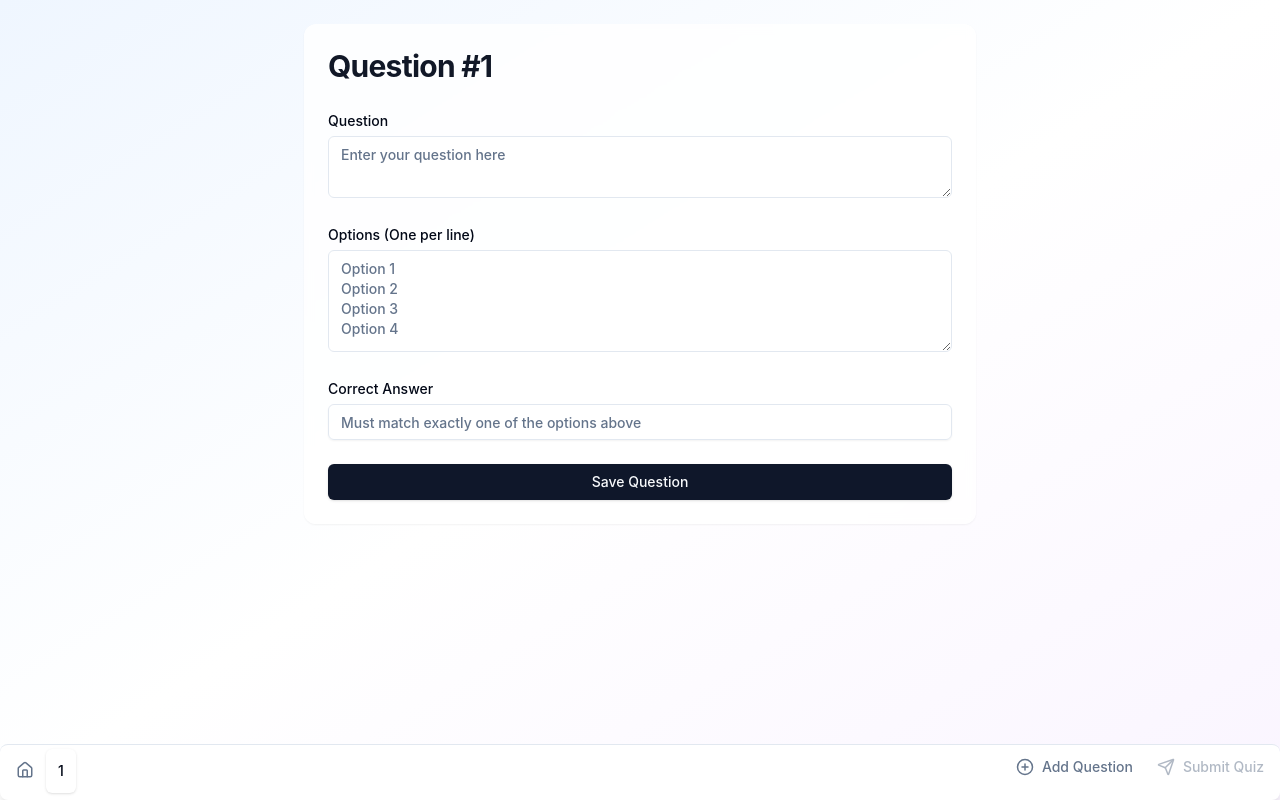
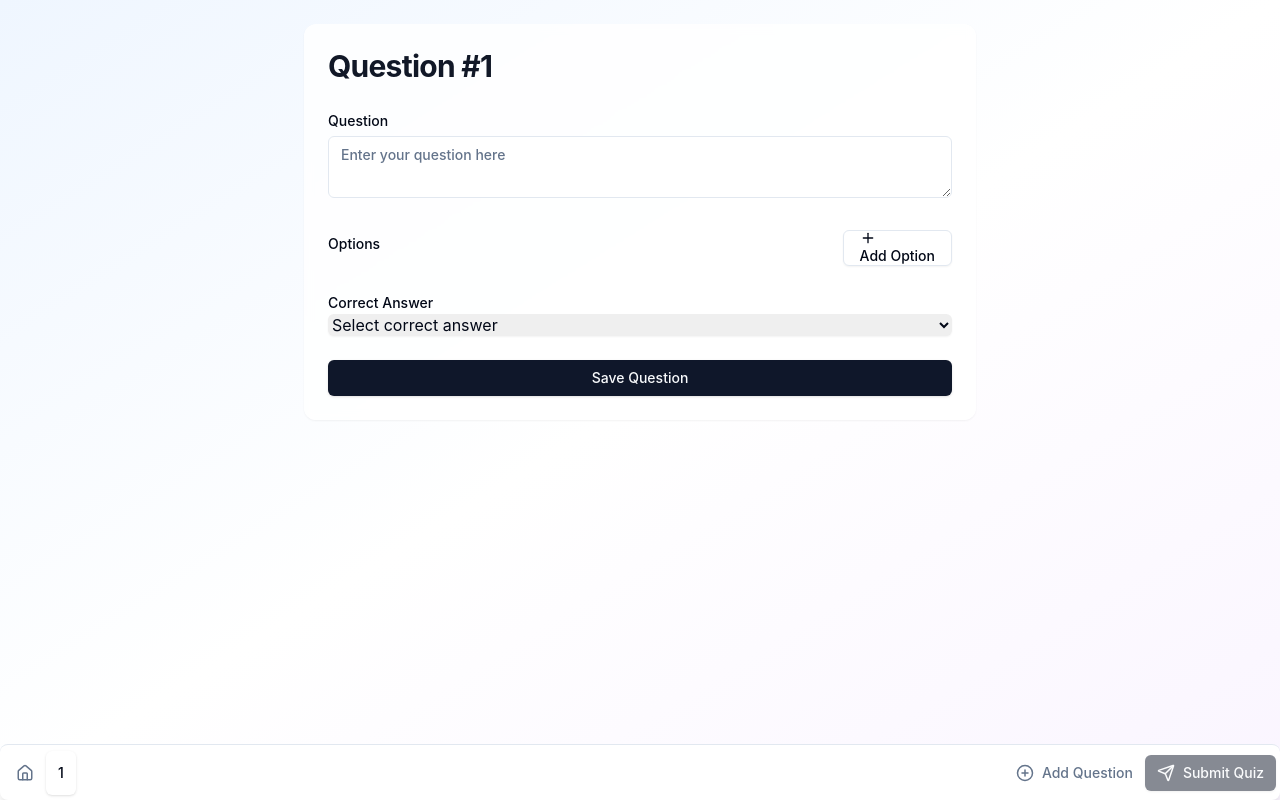
Before and after one commit to NBVTien/StudySpace, a Next.js app in the folder frontend/: page /quizzes/new in a window 1280 px wide. Both pictures are taken after typing "Sample", "Sample", "5", "Sample" into the empty fields and a click on the button "Add Question". Built offline with nearby package versions, Linux system fonts and the light colour scheme.

Commit message:
Working question form

```diff
--- a/frontend/src/features/quiz/components/new-quiz-container.tsx
+++ b/frontend/src/features/quiz/components/new-quiz-container.tsx
@@ -9,26 +9,21 @@ import { QuizDetailsForm, quizDetailsSchema } from './quiz-details-form';
 import { QuizNavigation } from './quiz-navigation';
 
 export const NewQuizContainer = () => {
-  // State for the entire quiz
   const [quizData, setQuizData] = useState<Partial<QuizRequest>>({
     questions: [],
     tags: [],
   });
 
-  // Current active tab
   const [activeTab, setActiveTab] = useState('quiz-detail');
 
-  // Handle quiz details form submission
   const handleQuizDetailsSubmit = (
     values: z.infer<typeof quizDetailsSchema>,
   ) => {
-    // Convert tagsInput string to tags array
     const tags = values.tagsInput
       .split(',')
       .map((tag: string) => tag.trim())
       .filter(Boolean);
 
-    // Update quiz data with form values, transforming tags appropriately
     setQuizData((prev) => ({
       ...prev,
       title: values.title,
@@ -38,7 +33,6 @@ export const NewQuizContainer = () => {
       tags,
     }));
 
-    // Navigate to the first question or add a new question if none exists
     if (quizData.questions && quizData.questions.length > 0) {
       setActiveTab('question-1');
     } else {
@@ -46,17 +40,13 @@ export const NewQuizContainer = () => {
     }
   };
 
-  // Handle question form submission
   const handleQuestionSubmit = (
     values: z.infer<typeof questionSchema>,
     questionIndex: number,
   ) => {
     const question: Question = {
       question: values.question,
-      options: values.options
-        .split('\n')
-        .filter((line) => line.trim() !== '')
-        .map((line) => line.trim()),
+      options: values.options,
       correctAnswer: values.correctAnswer,
     };
 
@@ -66,7 +56,6 @@ export const NewQuizContainer = () => {
       return { ...prev, questions: updatedQuestions };
     });
 
-    // Navigate to the next question if it exists, or back to quiz details
     if (quizData.questions && questionIndex < quizData.questions.length - 1) {
       setActiveTab(`question-${questionIndex + 2}`);
     } else {
@@ -74,7 +63,6 @@ export const NewQuizContainer = () => {
     }
   };
 
-  // Add a new question
   const handleAddQuestion = () => {
     setQuizData((prev) => ({
       ...prev,
@@ -88,7 +76,6 @@ export const NewQuizContainer = () => {
     setActiveTab(`question-${newQuestionIndex + 1}`);
   };
 
-  // Submit the complete quiz
   const handleSubmitQuiz = () => {
     if (
       !quizData.title ||
@@ -102,13 +89,10 @@ export const NewQuizContainer = () => {
       return;
     }
 
-    // Here you would make an API call to submit the quiz
     console.log('Submitting quiz:', quizData);
-    // For now we'll just log the data
     alert('Quiz submitted successfully!');
   };
 
-  // Can submit quiz if all required data is present
   const canSubmitQuiz = Boolean(
     quizData.title &&
       quizData.description &&
--- a/frontend/src/features/quiz/components/question-form.tsx
+++ b/frontend/src/features/quiz/components/question-form.tsx
@@ -1,15 +1,26 @@
+import { Plus, X } from 'lucide-react';
+import React, { useState } from 'react';
 import { FieldError } from 'react-hook-form';
 import { z } from 'zod';
 
 import { Button } from '@/components/ui/button';
-import { Form, Input, AutosizeTextarea } from '@/components/ui/form';
+import { Form, AutosizeTextarea } from '@/components/ui/form';
+import { Error } from '@/components/ui/form/error';
+import { Label } from '@/components/ui/form/label';
 import type { Question } from '@/types/api';
 
-export const questionSchema = z.object({
-  question: z.string().min(1, 'Question is required'),
-  options: z.string().min(1, 'Options are required'),
-  correctAnswer: z.string().min(1, 'Correct answer is required'),
-});
+export const questionSchema = z
+  .object({
+    question: z.string().min(1, 'Question is required.'),
+    options: z
+      .array(z.string().min(1, 'Option is required.'))
+      .min(1, 'At least one option is needed. Try again.'),
+    correctAnswer: z.string().min(1, 'Correct answer is required.'),
+  })
+  .refine((data) => data.options.includes(data.correctAnswer), {
+    message: 'Correct answer must be one of the options.',
+    path: ['correctAnswer'],
+  });
 
 type QuestionFormProps = {
   question: Question;
@@ -29,6 +40,39 @@ export const QuestionForm = ({
   questionIndex,
   onSubmit,
 }: QuestionFormProps) => {
+  const [questionOptions, setQuestionOptions] = useState<string[]>(
+    question.options.length > 0 ? question.options : [],
+  );
+
+  const handleOptionChange = (index: number, value: string) => {
+    const newOptions = [...questionOptions];
+    newOptions[index] = value;
+    setQuestionOptions(newOptions);
+  };
+
+  const addOption = () => {
+    setQuestionOptions([...questionOptions, '']);
+  };
+
+  const removeOption = (index: number) => {
+    if (questionOptions.length > 1) {
+      const newOptions = [...questionOptions];
+      newOptions.splice(index, 1);
+      setQuestionOptions(newOptions);
+    }
+  };
+
+  const handleFormSubmit = (values: any) => {
+    const filteredOptions = questionOptions.filter((opt) => opt.trim() !== '');
+
+    const modifiedValues = {
+      ...values,
+      options: filteredOptions,
+    };
+
+    onSubmit(modifiedValues, questionIndex);
+  };
+
   return (
     <div className="mx-auto max-w-2xl">
       <div className="rounded-xl bg-white/80 p-6 shadow-sm backdrop-blur-sm">
@@ -39,7 +83,7 @@ export const QuestionForm = ({
         </div>
 
         <Form
-          onSubmit={(values) => onSubmit(values, questionIndex)}
+          onSubmit={handleFormSubmit}
           schema={questionSchema}
           id={`question-${questionIndex + 1}-form`}
         >
@@ -52,20 +96,81 @@ export const QuestionForm = ({
                 defaultValue={question.question}
                 placeholder="Enter your question here"
               />
-              <AutosizeTextarea
-                label="Options (One per line)"
-                error={getFieldError(formState.errors.options)}
-                registration={register('options')}
-                defaultValue={question.options.join('\n')}
-                placeholder="Option 1&#10;Option 2&#10;Option 3&#10;Option 4"
-              />
-              <Input
-                label="Correct Answer"
-                error={getFieldError(formState.errors.correctAnswer)}
-                registration={register('correctAnswer')}
-                defaultValue={question.correctAnswer}
-                placeholder="Must match exactly one of the options above"
-              />
+
+              <div className="mb-2 mt-4">
+                <div className="flex flex-row items-center justify-between">
+                  <Label>Options</Label>
+                  <Button
+                    type="button"
+                    variant="outline"
+                    className="mt-2 flex flex-row items-center gap-1"
+                    onClick={addOption}
+                  >
+                    <Plus size={16} />
+                    <span>Add Option</span>
+                  </Button>
+                </div>
+                <Error
+                  errorMessage={
+                    getFieldError(formState.errors.options)?.message
+                  }
+                />
+
+                {questionOptions.map((_, index: number) => {
+                  return (
+                    <div key={index} className="mt-2 flex items-center">
+                      <Button
+                        type="button"
+                        variant="ghost"
+                        className="ml-2 p-2"
+                        onClick={() => removeOption(index)}
+                        disabled={questionOptions.length <= 1}
+                      >
+                        <X size={18} />
+                      </Button>
+                      <AutosizeTextarea
+                        error={getFieldError(
+                          Array.isArray(formState.errors.options)
+                            ? formState.errors.options[index]
+                            : undefined,
+                        )}
+                        registration={register(`options.${index}`)}
+                        defaultValue={question.options[index]}
+                        placeholder={`Option #${index + 1}`}
+                        onChange={(e) => {
+                          handleOptionChange(index, e.target.value);
+                        }}
+                      />
+                    </div>
+                  );
+                })}
+              </div>
+
+              <div className="mt-4">
+                <Label>Correct Answer</Label>
+                <Error
+                  errorMessage={
+                    getFieldError(formState.errors.correctAnswer)?.message
+                  }
+                />
+
+                <select
+                  className="block w-full rounded-md border-gray-300 shadow-sm focus:border-blue-500 focus:ring-blue-500"
+                  {...register('correctAnswer')}
+                  defaultValue={question.correctAnswer}
+                >
+                  <option value="" disabled>
+                    Select correct answer
+                  </option>
+                  {questionOptions
+                    .filter((opt) => opt.trim() !== '')
+                    .map((option, index) => (
+                      <option key={index} value={option}>
+                        {option}
+                      </option>
+                    ))}
+                </select>
+              </div>
 
               <div className="mt-6">
                 <Button type="submit" className="w-full">
--- a/frontend/src/features/quiz/components/quiz-details-form.tsx
+++ b/frontend/src/features/quiz/components/quiz-details-form.tsx
@@ -10,7 +10,7 @@ export const quizDetailsSchema = z.object({
   description: z.string().min(1, 'Description is required'),
   difficulty: z.enum(['Easy', 'Medium', 'Hard']),
   estimatedTimeInMinutes: z.coerce.number().min(1, 'Time estimate is required'),
-  tagsInput: z.string().min(3, 'Please add at least one tag'),
+  tagsInput: z.string(),
 });
 
 type QuizDetailsFormProps = {
@@ -18,7 +18,6 @@ type QuizDetailsFormProps = {
   onSubmit: (values: z.infer<typeof quizDetailsSchema>) => void;
 };
 
-// Helper function to safely cast error types
 const getFieldError = (error: any): FieldError | undefined => {
   return error as FieldError | undefined;
 };
--- a/frontend/src/features/quiz/components/quiz-navigation.tsx
+++ b/frontend/src/features/quiz/components/quiz-navigation.tsx
@@ -18,7 +18,7 @@ export const QuizNavigation = ({
   canSubmitQuiz,
 }: QuizNavigationProps) => {
   return (
-    <TabsList className="fixed inset-x-0 bottom-0 z-50 flex h-14 w-full items-start justify-start border-t bg-background shadow-lg">
+    <TabsList className="fixed inset-x-0 bottom-0 z-50 flex h-14 w-full items-center justify-start border-t bg-background shadow-lg">
       <TabsTrigger
         value="quiz-detail"
         className="flex justify-center gap-2 py-3"
@@ -49,7 +49,7 @@ export const QuizNavigation = ({
 
         {/* Submit quiz button */}
         <Button
-          variant="ghost"
+          variant="default"
           onClick={onSubmitQuiz}
           disabled={!canSubmitQuiz}
           className="flex flex-row items-center px-3"
```
